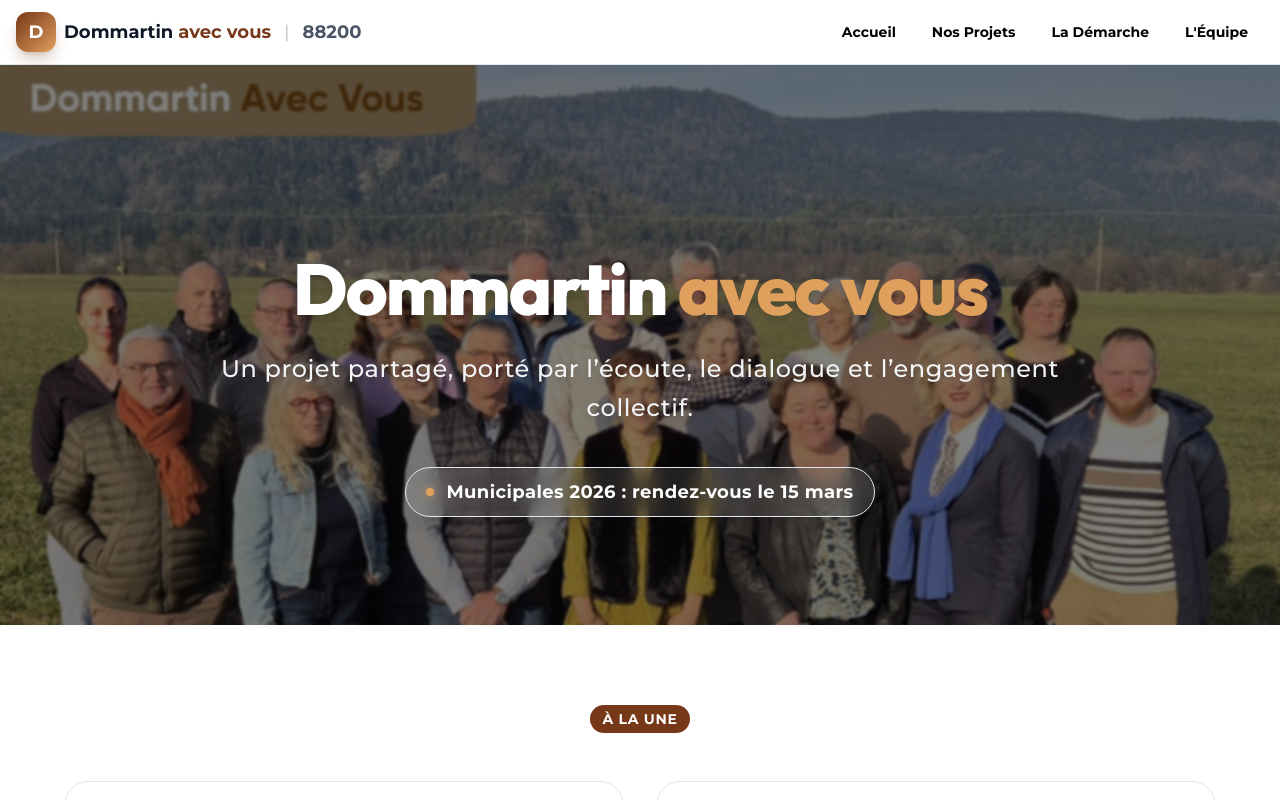
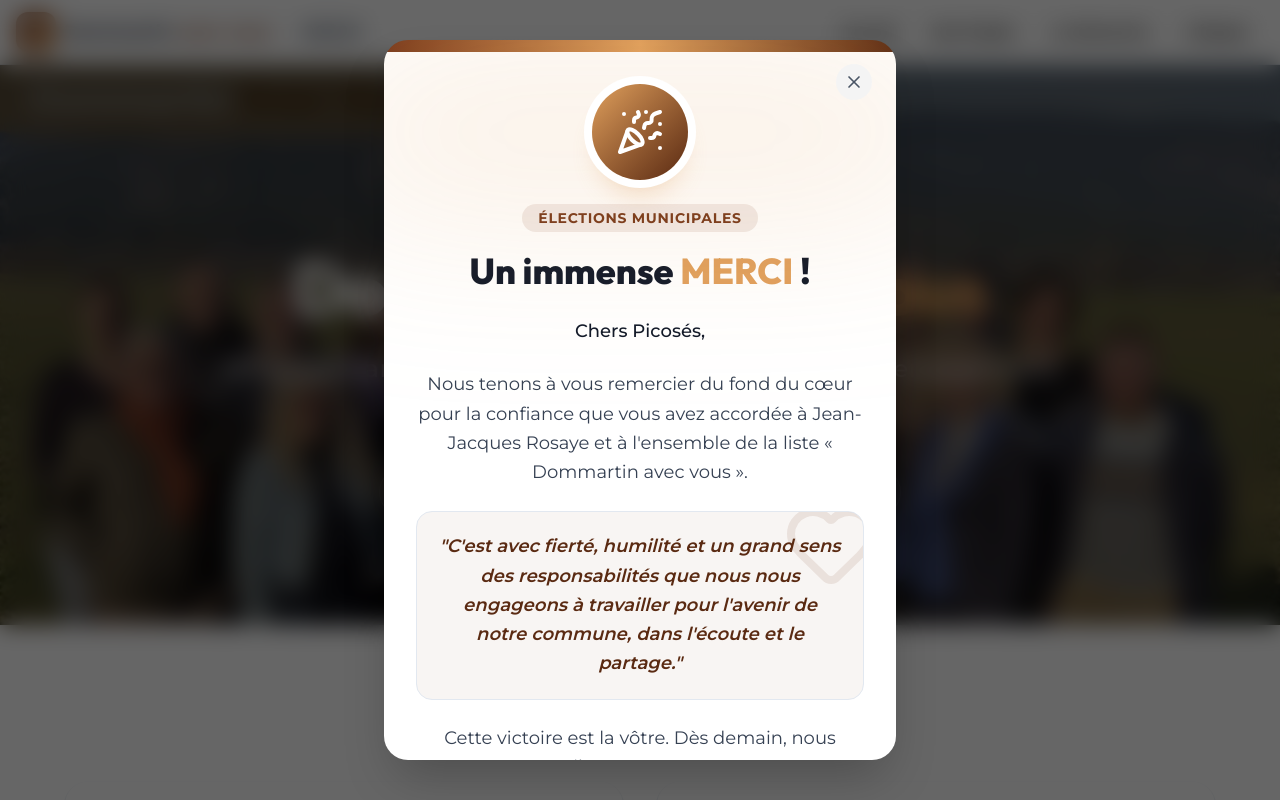
Before and after one commit to LenaGonzalezBreton/web_dommartin, a Next.js app: page / in a window 1280 px wide. Shown: the top 800 px of the page. Built offline with nearby package versions, Linux system fonts and the light colour scheme.

Commit message:
feat: add victory popup and update texts post-election

```diff
--- a/app/communique/page.tsx
+++ b/app/communique/page.tsx
@@ -127,10 +127,10 @@ export default function CommuniquePage() {
 
                                 <div className="bg-white/80 p-6 rounded-2xl border-l-4 border-primary shadow-sm my-8 text-center pt-8 pb-8">
                                     <p className="font-bold text-gray-900 text-lg md:text-xl mb-4 leading-snug">
-                                        Vous souhaitez un maire présent et une municipalité à votre écoute, <br className="hidden md:block"/>vous souhaitez être associés aux décisions importantes pour la commune, <br className="hidden md:block"/>vous voulez un réel changement pour Dommartin ?
+                                        Vous avez souhaité un maire présent et une municipalité à votre écoute, <br className="hidden md:block"/>vous avez souhaité être associés aux décisions importantes pour la commune, <br className="hidden md:block"/>vous avez voulu un réel changement pour Dommartin :
                                     </p>
                                     <p className="text-xl md:text-2xl font-extrabold text-primary pt-2">
-                                        N&apos;hésitez plus, dimanche prochain, votez et faites voter <br className="hidden md:block"/>Dommartin avec vous !
+                                        Merci d&apos;avoir voté et fait voter <br className="hidden md:block"/>Dommartin avec vous !
                                     </p>
                                 </div>
                             </div>
@@ -167,7 +167,7 @@ export default function CommuniquePage() {
 
                             <div className="space-y-6 text-gray-700 leading-relaxed text-lg mb-10">
                                 <p>
-                                    À l’approche de l’élection de ce dimanche, nous avons souhaité partager avec les habitants notre profession de foi.
+                                    Lors de la campagne en amont de l'élection, nous avons souhaité partager avec les habitants notre profession de foi.
                                 </p>
                                 <p>
                                     À travers cette profession de foi, nous partageons avec vous notre démarche fondée sur l’écoute des habitants et les priorités que nous portons pour l’avenir de Dommartin. <strong className="text-gray-900">Améliorer le cadre de vie, soutenir la vie associative, renforcer les services et préparer l’avenir de notre village</strong> font partie des engagements que nous proposons.
@@ -628,7 +628,7 @@ export default function CommuniquePage() {
                         </div>
 
                         <p className="text-gray-600 mb-6 text-sm">
-                            Municipales 2026 : la liste « Dommartin avec Vous » se présente, menée par Jean-Jacques Rosaye.
+                            Municipales 2026 : la liste « Dommartin avec Vous », menée par Jean-Jacques Rosaye, a été élue.
                         </p>
 
                         <div className="flex flex-col sm:flex-row gap-3">
--- a/app/demarche/page.tsx
+++ b/app/demarche/page.tsx
@@ -31,7 +31,7 @@ export default function DemarchePage() {
                         <div className="text-center mb-12">
                             <h2 className="text-3xl font-bold text-gray-900 mb-4">Notre Charte d’Engagement</h2>
                             <p className="text-gray-600 text-lg">
-                                Les colistiers de « <strong className="text-primary">Dommartin avec Vous</strong> » s’engagent, pour toute la durée du mandat,
+                                L'équipe municipale de « <strong className="text-primary">Dommartin avec Vous</strong> » s’engage, pour toute la durée du mandat,
                                 à agir dans l’intérêt général, à décider de manière collégiale et à associer les habitants aux décisions importantes.
                             </p>
                         </div>
@@ -84,7 +84,7 @@ export default function DemarchePage() {
 
                         <div className="bg-gradient-to-r from-primary/5 to-accent/5 rounded-3xl p-8 text-center border border-gray-200 dashed-border relative overflow-hidden">
                             <h3 className="text-xl font-bold text-gray-800 mb-2 font-handwriting">
-                                “ Signée par les candidat·e·s de la liste Dommartin avec vous ”
+                                “ Signée par l'équipe de Dommartin avec vous ”
                             </h3>
                             <div className="mt-6">
                                 <a
--- a/app/l-equipe/TeamList.tsx
+++ b/app/l-equipe/TeamList.tsx
@@ -91,7 +91,7 @@ export function TeamList() {
                     {teamMembers.length > 0 && (
                         <div className="grid grid-cols-1 lg:grid-cols-2 gap-6 max-w-7xl mx-auto">
                             <div className="text-center mb-4 lg:col-span-2">
-                                <h3 className="text-2xl font-bold text-gray-900">Les Co-listiers</h3>
+                                <h3 className="text-2xl font-bold text-gray-900">Les membres de l'équipe municipale</h3>
                                 <div className="w-16 h-1 bg-accent mx-auto mt-4 rounded-full" />
                             </div>
 
--- a/app/page.tsx
+++ b/app/page.tsx
@@ -9,6 +9,7 @@ import { PopupFev21 } from "@/components/popup-fev21";
 import { PopupFev28 } from "@/components/popup-fev28";
 import { PopupMars07 } from "@/components/popup-mars07";
 import { PopupMars10 } from "@/components/popup-mars10";
+import { PopupVictoire } from "@/components/popup-victoire";
 
 export const metadata: Metadata = {
     title: {
@@ -21,6 +22,7 @@ export const metadata: Metadata = {
 export default function Home() {
     return (
         <div className="flex flex-col min-h-screen font-sans">
+            <PopupVictoire />
             {/* HER SELECTION: Not full screen, impactful image */}
             <section className="relative min-h-[70vh] md:h-[80vh] min-h-[600px] flex items-center justify-center">
                 {/* Background Image */}
@@ -49,7 +51,7 @@ export default function Home() {
                             <div className="inline-flex flex-row items-center justify-center md:gap-3 px-6 py-3 md:px-5 md:py-2.5 rounded-xl md:rounded-full bg-white/10 backdrop-blur-md border border-white/30 text-white text-sm md:text-base font-medium tracking-wide shadow-lg hover:bg-white/20 transition-all cursor-default group max-w-full text-center">
                                 <span className="w-2 h-2 rounded-full bg-accent animate-pulse shadow-[0_0_8px_rgba(224,160,93,0.8)] shrink-0 hidden md:block" />
                                 <div className="flex flex-col md:flex-row md:items-center gap-1.5 md:gap-1.5">
-                                    <span className="font-bold text-base md:text-lg">Municipales 2026 : rendez-vous le 15 mars</span>
+                                    <span className="font-bold text-base md:text-lg">Municipales 2026 : Merci pour votre confiance !</span>
                                 </div>
                             </div>
                         </div>
@@ -76,13 +78,13 @@ export default function Home() {
                                 <div className="text-gray-600 mb-6 flex-grow space-y-4">
 
                                     {/* Élections 15 Mars */}
-                                    <div className="bg-amber-100 p-4 rounded-xl border border-amber-200">
+                                    <div className="bg-green-100 p-4 rounded-xl border border-green-200">
                                         <div className="flex items-center justify-between mb-1">
-                                            <span className="font-bold text-gray-900 text-lg">Dimanche 15 Mars</span>
-                                            <span className="bg-accent text-white text-xs font-bold px-2 py-0.5 rounded-full animate-pulse">Jour J</span>
+                                            <span className="font-bold text-gray-900 text-lg">Élections Municipales</span>
+                                            <span className="bg-green-600 text-white text-xs font-bold px-2 py-0.5 rounded-full animate-pulse">Victoire !</span>
                                         </div>
-                                        <span className="font-bold text-gray-900 block mt-1">🗳️ Élections municipales</span>
-                                        <p className="text-sm text-gray-700 mt-1">Rendez-vous aux urnes pour choisir l'équipe qui construira avec vous l'avenir de Dommartin.</p>
+                                        <span className="font-bold text-gray-900 block mt-1">🎉 MERCI À TOUTES ET À TOUS</span>
+                                        <p className="text-sm text-gray-700 mt-1">La liste « Dommartin avec Vous » a été élue. Merci pour votre confiance pour construire ensemble l'avenir de Dommartin.</p>
                                     </div>
                                     <div className="w-full h-px bg-gray-100" />
 
@@ -248,9 +250,9 @@ export default function Home() {
                                     <div className="inline-block bg-primary/10 px-4 py-2 rounded-full mb-4">
                                         <span className="text-primary font-bold uppercase tracking-wider text-sm">Notre équipe</span>
                                     </div>
-                                    <h3 className="text-3xl md:text-4xl font-bold text-gray-900 mb-4 font-heading">21 candidats engagés</h3>
+                                    <h3 className="text-3xl md:text-4xl font-bold text-gray-900 mb-4 font-heading">Votre nouvelle équipe municipale</h3>
                                     <p className="text-lg text-gray-700 mb-8 leading-relaxed">
-                                        Découvrez les 21 candidats qui composent la liste « Dommartin avec Vous ».
+                                        Découvrez les 21 membres élus de la liste « Dommartin avec Vous ».
                                         <br />
                                         <span className="font-semibold text-primary">Des profils variés, unis par l'envie d'agir</span> pour notre commune.
                                     </p>
@@ -374,10 +376,10 @@ export default function Home() {
                         </h2>
                         <div className="prose prose-lg mx-auto text-gray-700 leading-relaxed max-w-3xl">
                             <p className="text-xl font-medium text-gray-800">
-                                La liste « Dommartin avec Vous » se présente pour les municipales 2026, menée par Jean-Jacques Rosaye.
+                                La liste « Dommartin avec Vous », menée par Jean-Jacques Rosaye, a été élue pour le mandat 2026-2032.
                             </p>
                             <p className="font-semibold text-primary text-lg mt-4">
-                                Découvrez notre démarche, nos engagements et soutenez-nous pour construire ensemble l'avenir de Dommartin.
+                                Découvrez notre démarche et les engagements sur lesquels nous construirons ensemble l'avenir de Dommartin.
                             </p>
                         </div>
                         <div className="mt-8 flex justify-center gap-4">
--- /dev/null
+++ b/components/popup-victoire.tsx
@@ -0,0 +1,132 @@
+"use client";
+
+import { useState, useEffect } from "react";
+import { createPortal } from "react-dom";
+import Link from "next/link";
+import { X, Heart, Star, PartyPopper } from "lucide-react";
+import { Button } from "@/components/ui/button";
+
+export function PopupVictoire() {
+    const [isOpen, setIsOpen] = useState(false);
+    const [mounted, setMounted] = useState(false);
+
+    // Only show popup automatically once per session, and wait a bit after load
+    useEffect(() => {
+        setMounted(true);
+        const hasSeenPopup = sessionStorage.getItem("hasSeenVictoryPopup");
+
+        if (!hasSeenPopup) {
+            const timer = setTimeout(() => {
+                setIsOpen(true);
+                sessionStorage.setItem("hasSeenVictoryPopup", "true");
+            }, 1500); // 1.5 second delay before popping up
+
+            return () => clearTimeout(timer);
+        }
+    }, []);
+
+    useEffect(() => {
+        if (isOpen) {
+            document.body.style.overflow = "hidden";
+        } else {
+            document.body.style.overflow = "";
+        }
+        return () => { document.body.style.overflow = ""; };
+    }, [isOpen]);
+
+    const modal = (
+        <div
+            style={{ position: "fixed", inset: 0, zIndex: 999999 }}
+            className="flex items-center justify-center p-4 sm:p-6"
+            onClick={() => setIsOpen(false)}
+        >
+            {/* Backdrop with a slightly festive tint */}
+            <div className="absolute inset-0 bg-black/60 backdrop-blur-md" />
+
+            {/* Panel */}
+            <div
+                style={{ position: "relative", zIndex: 1000000 }}
+                className="bg-white rounded-3xl shadow-2xl max-w-lg w-full max-h-[90vh] overflow-y-auto animate-in zoom-in-95 duration-300"
+                onClick={(e) => e.stopPropagation()}
+            >
+                {/* Decorative top border */}
+                <div className="h-3 w-full bg-gradient-to-r from-primary via-accent to-primary-dark"></div>
+
+                {/* Close Button */}
+                <button
+                    onClick={() => setIsOpen(false)}
+                    className="absolute top-6 right-6 w-9 h-9 rounded-full bg-gray-100/80 hover:bg-gray-200 flex items-center justify-center transition-colors z-10"
+                >
+                    <X className="w-5 h-5 text-gray-600" />
+                </button>
+
+                {/* Content */}
+                <div className="px-8 pb-10 pt-8 text-center">
+
+                    {/* Festive Icon Header */}
+                    <div className="flex justify-center mb-6 relative">
+                        <div className="absolute inset-0 bg-accent/20 blur-3xl rounded-full scale-150"></div>
+                        <div className="w-24 h-24 bg-gradient-to-br from-accent to-primary-dark rounded-full flex items-center justify-center shadow-xl shadow-accent/30 relative z-10 ring-8 ring-white">
+                            <PartyPopper className="w-12 h-12 text-white" />
+                        </div>
+                    </div>
+
+                    <span className="inline-block bg-primary/10 text-primary font-bold px-4 py-1 rounded-full text-sm tracking-wider uppercase mb-4">
+                        Élections Municipales
+                    </span>
+
+                    <h2 className="text-3xl md:text-4xl font-extrabold text-gray-900 mb-6 font-heading leading-tight">
+                        Un immense <span className="text-accent">MERCI</span> !
+                    </h2>
+
+                    <div className="space-y-6 text-gray-700 leading-relaxed text-lg mb-8">
+                        <p className="font-medium text-gray-900">
+                            Chers Picosés,
+                        </p>
+                        <p>
+                            Nous tenons à vous remercier du fond du cœur pour la confiance que vous avez accordée à Jean-Jacques Rosaye et à l&apos;ensemble de la liste « Dommartin avec vous ».
+                        </p>
+
+                        <div className="bg-primary/5 border border-primary/20 rounded-2xl p-5 my-6 relative overflow-hidden">
+                            <div className="absolute -right-4 -top-4 opacity-10">
+                                <Heart className="w-24 h-24 text-primary" />
+                            </div>
+                            <p className="font-semibold text-primary-dark italic relative z-10">
+                                &quot;C&apos;est avec fierté, humilité et un grand sens des responsabilités que nous nous engageons à travailler pour l&apos;avenir de notre commune, dans l&apos;écoute et le partage.&quot;
+                            </p>
+                        </div>
+
+                        <p>
+                            Cette victoire est la vôtre. Dès demain, nous serons au travail pour mettre en œuvre notre programme et améliorer notre cadre de vie, ensemble.
+                        </p>
+                    </div>
+
+                    <div className="flex flex-col sm:flex-row gap-4 justify-center">
+                        <Button
+                            onClick={() => setIsOpen(false)}
+                            className="bg-primary hover:bg-primary-dark text-white font-bold h-12 px-8 rounded-xl shadow-lg hover:shadow-primary/30 transition-all text-base w-full sm:w-auto"
+                        >
+                            <Heart className="mr-2 h-5 w-5" />
+                            Continuer sur le site
+                        </Button>
+                    </div>
+                </div>
+
+                {/* Decorative bottom element */}
+                <div className="bg-gray-50 p-4 text-center border-t border-gray-100 rounded-b-3xl">
+                    <p className="text-sm font-semibold text-gray-500 flex items-center justify-center gap-2">
+                        <Star className="w-4 h-4 text-accent fill-accent" />
+                        Ensemble pour Dommartin
+                        <Star className="w-4 h-4 text-accent fill-accent" />
+                    </p>
+                </div>
+            </div>
+        </div>
+    );
+
+    return (
+        <>
+            {mounted && isOpen && createPortal(modal, document.body)}
+        </>
+    );
+}
```
